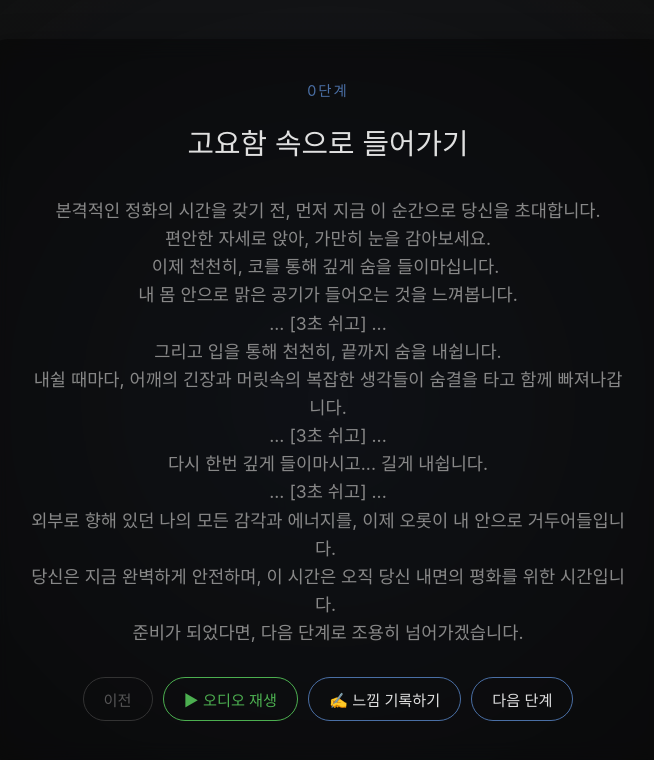
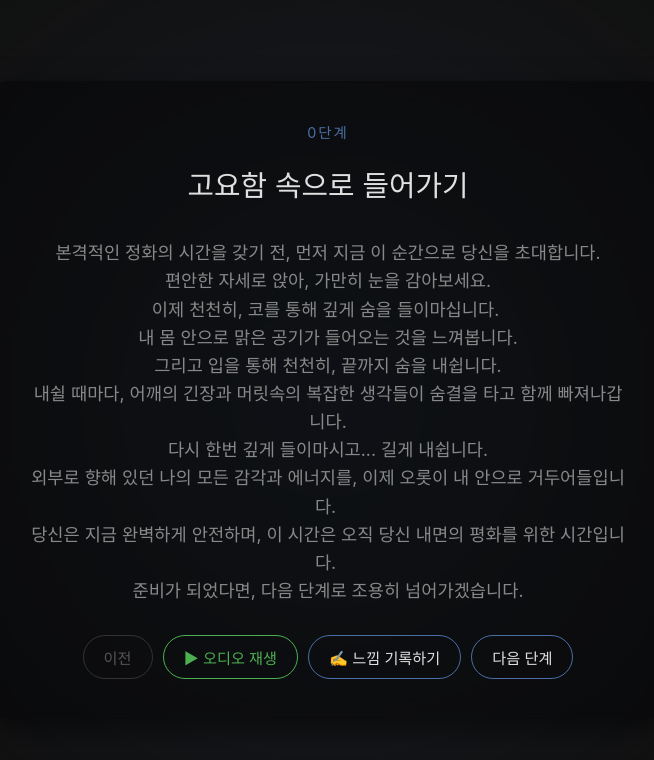
Before and after one commit to homoon-freedom/-Foregiveness, a plain HTML site: page index.html in a window 1280 px wide. Shown: the top 760 px of the page, without its empty margins (312-966 px from the left). Drawn offline with Linux system fonts and the light colour scheme.

Commit message:
index.html 업데이트

```diff
--- a/index.html
+++ b/index.html
@@ -324,35 +324,35 @@
             {
                 indicator: "0단계",
                 title: "고요함 속으로 들어가기",
-                script: "본격적인 정화의 시간을 갖기 전, 먼저 지금 이 순간으로 당신을 초대합니다.\n편안한 자세로 앉아, 가만히 눈을 감아보세요.\n이제 천천히, 코를 통해 깊게 숨을 들이마십니다. \n내 몸 안으로 맑은 공기가 들어오는 것을 느껴봅니다.\n... [3초 쉬고] ...\n그리고 입을 통해 천천히, 끝까지 숨을 내쉽니다.\n내쉴 때마다, 어깨의 긴장과 머릿속의 복잡한 생각들이 숨결을 타고 함께 빠져나갑니다.\n... [3초 쉬고] ...\n다시 한번 깊게 들이마시고... 길게 내쉽니다.\n... [3초 쉬고] ...\n외부로 향해 있던 나의 모든 감각과 에너지를, 이제 오롯이 내 안으로 거두어들입니다. \n당신은 지금 완벽하게 안전하며, 이 시간은 오직 당신 내면의 평화를 위한 시간입니다. \n준비가 되었다면, 다음 단계로 조용히 넘어가겠습니다.",
+                script: "본격적인 정화의 시간을 갖기 전, 먼저 지금 이 순간으로 당신을 초대합니다.\n편안한 자세로 앉아, 가만히 눈을 감아보세요.\n이제 천천히, 코를 통해 깊게 숨을 들이마십니다. \n내 몸 안으로 맑은 공기가 들어오는 것을 느껴봅니다.\n그리고 입을 통해 천천히, 끝까지 숨을 내쉽니다.\n내쉴 때마다, 어깨의 긴장과 머릿속의 복잡한 생각들이 숨결을 타고 함께 빠져나갑니다.\n다시 한번 깊게 들이마시고... 길게 내쉽니다.\n외부로 향해 있던 나의 모든 감각과 에너지를, 이제 오롯이 내 안으로 거두어들입니다. \n당신은 지금 완벽하게 안전하며, 이 시간은 오직 당신 내면의 평화를 위한 시간입니다. \n준비가 되었다면, 다음 단계로 조용히 넘어가겠습니다.",
                 audioSrc: "audio/step0.mp3",
                 userRecord: ""
             },
             {
                 indicator: "1단계",
                 title: "투사 거두어들이기",
-                script: "이제 마음의 준비가 되었다면, 지금 당신의 마음을 가장 어지럽히는 그 사람, 혹은 그 상황을 가만히 떠올려 봅니다.\n... [3초 쉬고] ...\n우리는 흔히 '저 사람 때문에', 혹은 '이 피할 수 없는 상황 때문에' 내가 고통받고 있다고 믿습니다.\n... [3초 쉬고] ...\n하지만 기적수업은 말합니다. 당신이 느끼는 고통과 두려움의 진짜 원인은 밖에 있지 않다고요.\n밖으로 향하던 시선을 거두어, 내 안으로 가져옵니다.\n'나를 화나게 한 것은 저 상황이 아니라, 저 상황에 대한 내 안의 판단이었구나.'\n이 진실을 외부 탓으로 돌리지 않고, 있는 그대로 가만히 바라보세요.",
+                script: "이제 마음의 준비가 되었다면, 지금 당신의 마음을 가장 어지럽히는 그 사람, 혹은 그 상황을 가만히 떠올려 봅니다.\n우리는 흔히 '저 사람 때문에', 혹은 '이 피할 수 없는 상황 때문에' 내가 고통받고 있다고 믿습니다.\n하지만 기적수업은 말합니다. 당신이 느끼는 고통과 두려움의 진짜 원인은 밖에 있지 않다고요.\n밖으로 향하던 시선을 거두어, 내 안으로 가져옵니다.\n'나를 화나게 한 것은 저 상황이 아니라, 저 상황에 대한 내 안의 판단이었구나.'\n이 진실을 외부 탓으로 돌리지 않고, 있는 그대로 가만히 바라보세요.",
                 audioSrc: "audio/step1.mp3",
                 userRecord: ""
             },
             {
                 indicator: "2단계",
                 title: "기꺼이 놓아버리기",
-                script: "이제 내 안에서 올라오는 그 불편한 감정과 판단을, 억지로 누르거나 스스로 해결하려고 애쓰지 마세요.\n... [3초 쉬고] ...\n나의 좁은 시야로 내린 판단이 틀렸을 수도 있음을 기꺼이 인정해 봅니다.\n그리고 무겁게 쥐고 있던 마음의 짐을, 내 안의 가장 깊고 환한 빛에게 조용히 건네어 줍니다.\n... [3초 쉬고] ...\n속으로 가만히 되뇌어 보세요.\n'나는 이 상황을 다르게 볼 수 있습니다. 이 감정을 기꺼이 내려놓겠습니다. 나를 대신해 이 마음을 이끌어 주소서.'",
+                script: "이제 내 안에서 올라오는 그 불편한 감정과 판단을, 억지로 누르거나 스스로 해결하려고 애쓰지 마세요.\n나의 좁은 시야로 내린 판단이 틀렸을 수도 있음을 기꺼이 인정해 봅니다.\n그리고 무겁게 쥐고 있던 마음의 짐을, 내 안의 가장 깊고 환한 빛에게 조용히 건네어 줍니다.\n속으로 가만히 되뇌어 보세요.\n'나는 이 상황을 다르게 볼 수 있습니다. 이 감정을 기꺼이 내려놓겠습니다. 나를 대신해 이 마음을 이끌어 주소서.'",
                 audioSrc: "audio/step2.mp3",
                 userRecord: ""
             },
             {
                 indicator: "3단계",
                 title: "성령의 시각으로 대체하기",
-                script: "내어맡긴 그 빈자리에, 이제 고요하고 맑은 평화가 스며듭니다.\n... [3초 쉬고] ...\n에고의 시끄러운 목소리가 잦아든 자리에 새로운 시각이 열립니다.\n두려움의 렌즈를 벗고 다시 바라보세요. 진정한 당신에게 상처를 줄 수 있는 것은, 이 세상에 아무것도 없습니다.\n... [3초 쉬고] ...\n나와 상대방 모두, 어떠한 결핍이나 죄가 없는, 본래부터 완전하고 사랑스러운 존재임을 조용히 받아들입니다.",
+                script: "내어맡긴 그 빈자리에, 이제 고요하고 맑은 평화가 스며듭니다.\n에고의 시끄러운 목소리가 잦아든 자리에 새로운 시각이 열립니다.\n두려움의 렌즈를 벗고 다시 바라보세요. 진정한 당신에게 상처를 줄 수 있는 것은, 이 세상에 아무것도 없습니다.\n나와 상대방 모두, 어떠한 결핍이나 죄가 없는, 본래부터 완전하고 사랑스러운 존재임을 조용히 받아들입니다.",
                 audioSrc: "audio/step3.mp3",
                 userRecord: ""
             },
             {
                 indicator: "4단계",
                 title: "아무것도 하지 않음 (Do Nothing)",
-                script: "이제 모든 정화의 과정이 끝났습니다. 당신이 무언가를 더 통제하거나, 더 나아지려 애쓸 필요가 없습니다.\n... [3초 쉬고] ...\n잘하려는 마음, 용서하려는 그 노력조차 모두 내려놓으세요.\n아무것도 바꿀 필요가 없습니다. 아무것도 판단할 필요가 없습니다.\n... [3초 쉬고] ...\n그저 생각도, 노력도 멈추고, 지금 이 순간의 텅 빈 고요함 속에 머무릅니다.\n아무것도 하지 않아도, 이미 모든 것이 온전합니다. 이 깊은 평화를 누리세요.",
+                script: "이제 모든 정화의 과정이 끝났습니다. 당신이 무언가를 더 통제하거나, 더 나아지려 애쓸 필요가 없습니다.\n잘하려는 마음, 용서하려는 그 노력조차 모두 내려놓으세요.\n아무것도 바꿀 필요가 없습니다. 아무것도 판단할 필요가 없습니다.\n그저 생각도, 노력도 멈추고, 지금 이 순간의 텅 빈 고요함 속에 머무릅니다.\n아무것도 하지 않아도, 이미 모든 것이 온전합니다. 이 깊은 평화를 누리세요.",
                 audioSrc: "audio/step4.mp3",
                 userRecord: ""
             }
```
